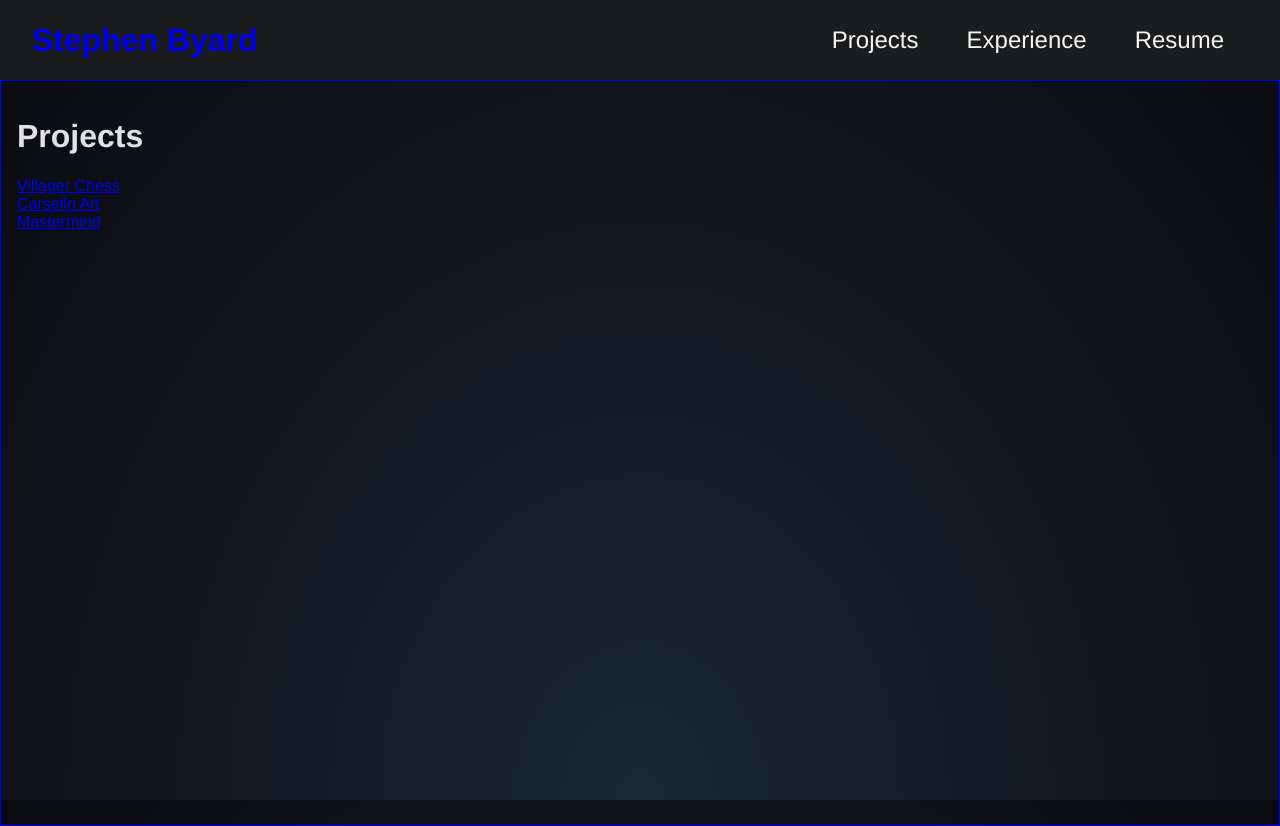
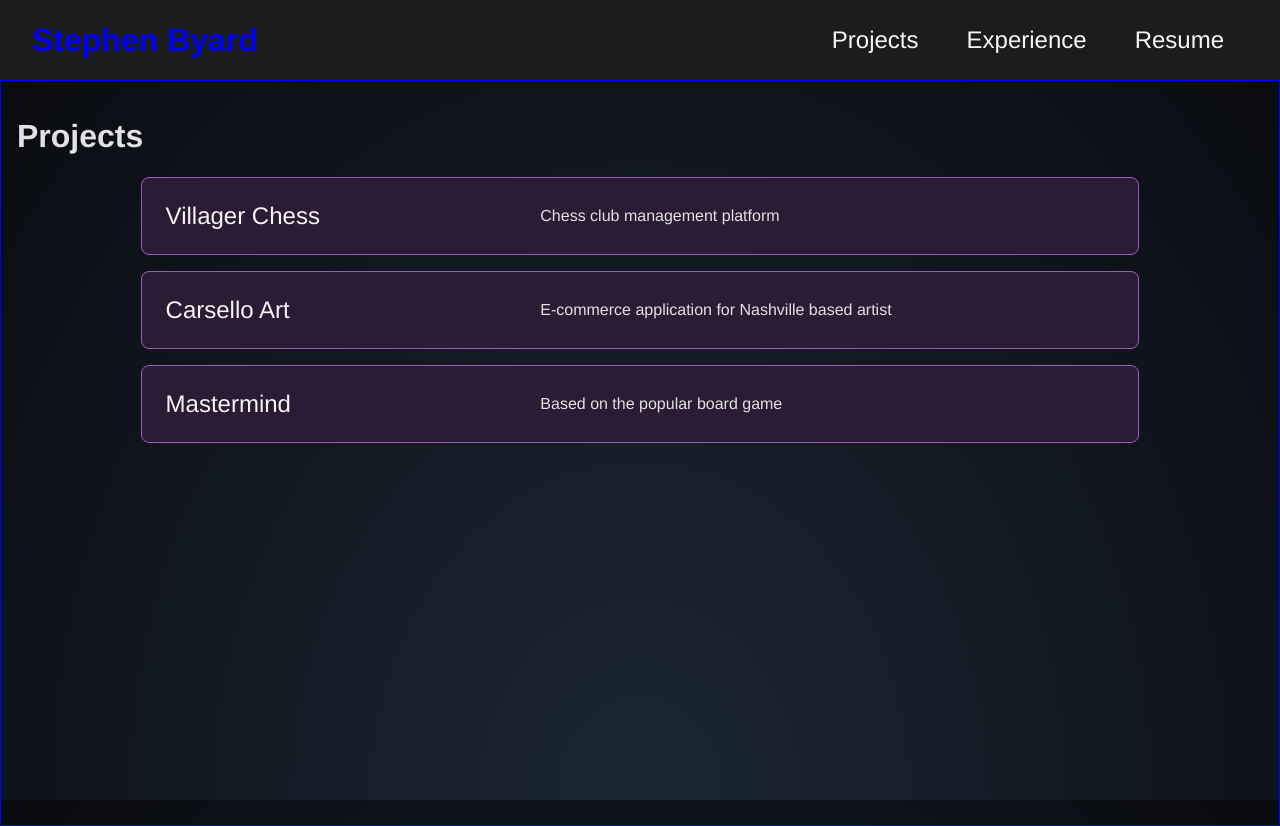
Before and after one commit to sbyardnss/sb-portfolio, a Vue app: page /projects in a window 1280 px wide. Built offline with nearby package versions, Linux system fonts and the light colour scheme.

Commit message:
added projects list and adjusted styling

```diff
--- a/src/components/Home.vue
+++ b/src/components/Home.vue
@@ -1,5 +1,5 @@
 <template>
-  <div class="page-container" :class="$style.homePageContainer">
+  <div :class="$style.homePageContainer">
     <section class="light-text" :class="$style.aboutMe">
       <div :class="$style.sbImage" />
       <!-- <div class="flex-column" style="width: 50%; padding: 2em;"> -->
@@ -30,7 +30,8 @@ export default defineComponent({
 <style module>
 .homePageContainer {
   /* width: 100%; */
-  height: auto;
+  /* height: 100%; */
+  height: 100%;
   display: flex;
   align-items: center;
   /* background-color: black; */
@@ -43,7 +44,6 @@ export default defineComponent({
 }
 
 .aboutMe {
-  /* border: 1px solid green; */
   display: flex;
   justify-content: space-evenly;
   align-items: center;
@@ -59,15 +59,11 @@ export default defineComponent({
 }
 .bio {
   width: 50%;
-  height: fit-content;
   text-align: start;
   background: linear-gradient(0.25turn, #090a0f, transparent);
-  /* border: 1px solid rgb(226, 226, 226); */
-  /* color: rgb(226, 226, 226); */
   font-size: large;
   font-weight: 100;
   padding: 2em;
-  /* align-self: flex-end; */
 }
 </style>
 
--- a/src/components/ProjectDetail.vue
+++ b/src/components/ProjectDetail.vue
@@ -37,6 +37,6 @@ export default defineComponent({
 </script>
 <style module>
 .projectDetailContainer {
-  /* border: 1px solid blue; */
+  border: 1px solid blue;
 }
 </style>
--- a/src/components/Projects.vue
+++ b/src/components/Projects.vue
@@ -1,16 +1,22 @@
 <template>
-  <div class="light-text page-container" :class="$style.projectsContainer">
+  <div class="light-text" :class="$style.projectsContainer">
     <h1>Projects</h1>
-    <div v-if="!project">
-      <div :key="project.name" v-for="project in projects">
+    <div v-if="!project" :class="$style.projectList">
       <router-link
         :to="{
           name: 'ProjectDetail',
           params: { projectName: navigateToProject(project.name) },
         }"
-          >{{ project.name }}</router-link
+        class="flex-between light-text"
+        :key="project.name"
+        :class="$style.projectItem"
+        v-for="project in projects"
       >
+        <div :class="$style.projectTitle">
+          {{ project.name }}
         </div>
+        <p :class="$style.projectPitch">{{ project.pitch }}</p>
+      </router-link>
     </div>
     <div v-else>
       <ProjectDetail :project="project" />
@@ -46,7 +52,8 @@ export default defineComponent({
           p =>
             p.name.toLowerCase() === projectName.replace("-", " ").toLowerCase()
         );
-      } return '';
+      }
+      return "";
     },
   },
 });
@@ -54,5 +61,48 @@ export default defineComponent({
 <style module>
 .projectsContainer {
   border: 1px solid blue;
+  padding: 1em;
+  height: 100%;
 }
+
+.projectList {
+  display: flex;
+  flex-direction: column;
+  align-items: center;
+  width: 80%;
+  margin: 0 auto;
+}
+.projectItem {
+  text-decoration: none;
+  justify-self: center;
+  transition: 0.15s ease-in-out;
+  background: #2c1b35;
+  width: 100%;
+  margin-bottom: 1em;
+  transition: 0.15s ease-in-out;
+  border: 1px solid #9a5cba;
+  border-radius: 0.5em;
+}
+
+.projectItem:hover {
+  transition: 0.15s ease-in-out;
+  background: #533165;
+}
+.projectTitle {
+  margin: 1em;
+  font-size: X-large;
+  font-weight: lighter;
+  color: whitesmoke;
+}
+
+.projectPitch {
+  width: 60%;
+  height: fit-content;
+  align-self: center;
+}
+
+/* .projectTitle:hover {
+  transition: 0.15s ease-in-out;
+  color: rgb(0, 191, 172);
+} */
 </style>
--- a/src/constants/projects.ts
+++ b/src/constants/projects.ts
@@ -4,6 +4,7 @@ export const ProjectLinks: Project[] = [
   {
     name: "Villager Chess",
     url: "https://villagerchess.netlify.app",
+    pitch: "Chess club management platform",
     description:
       "An application designed to assist chess clubs by providing a public forum for each club as well as a platform for hosting, managing, and finalizing Swiss chess tournaments.",
     features: [
@@ -27,6 +28,7 @@ export const ProjectLinks: Project[] = [
   {
     name: "Carsello Art",
     url: "https://carselloart.netlify.app",
+    pitch: "E-commerce application for Nashville based artist",
     description:
       "An application for artist Lizzie Carsello to showcase her services, advertise her upcoming shows, and sell her art via PayPal integration.",
     features: [
@@ -46,6 +48,7 @@ export const ProjectLinks: Project[] = [
   {
     name: "Mastermind",
     url: "https://sb-mastermind.netlify.app",
+    pitch: "Based on the popular board game",
     description:
       "A mastermind clone made to better acquaint myself with Vue in preparation for working at Chess.com",
     features: [
--- a/src/constants/types.ts
+++ b/src/constants/types.ts
@@ -4,4 +4,5 @@ export type Project = {
   description: string;
   features: string[];
   notes: string[];
+  pitch: string;
 };
--- a/src/styles/app-wide-styles.css
+++ b/src/styles/app-wide-styles.css
@@ -4,9 +4,6 @@ body {
   background: radial-gradient(ellipse at bottom, #1b2735 0%, #090a0f 100%);
 }
 
-.page-container {
-  padding: 1em;
-}
 
 .page-header {
   width: 100%;
@@ -21,6 +18,11 @@ body {
 .flex-evenly {
   display: flex;
   justify-content: space-evenly;
+}
+
+.flex-between {
+  display: flex;
+  justify-content: space-between;
 }
 
 .flex-column {
```
Lines whose indentation alone changed are shown as unchanged.
